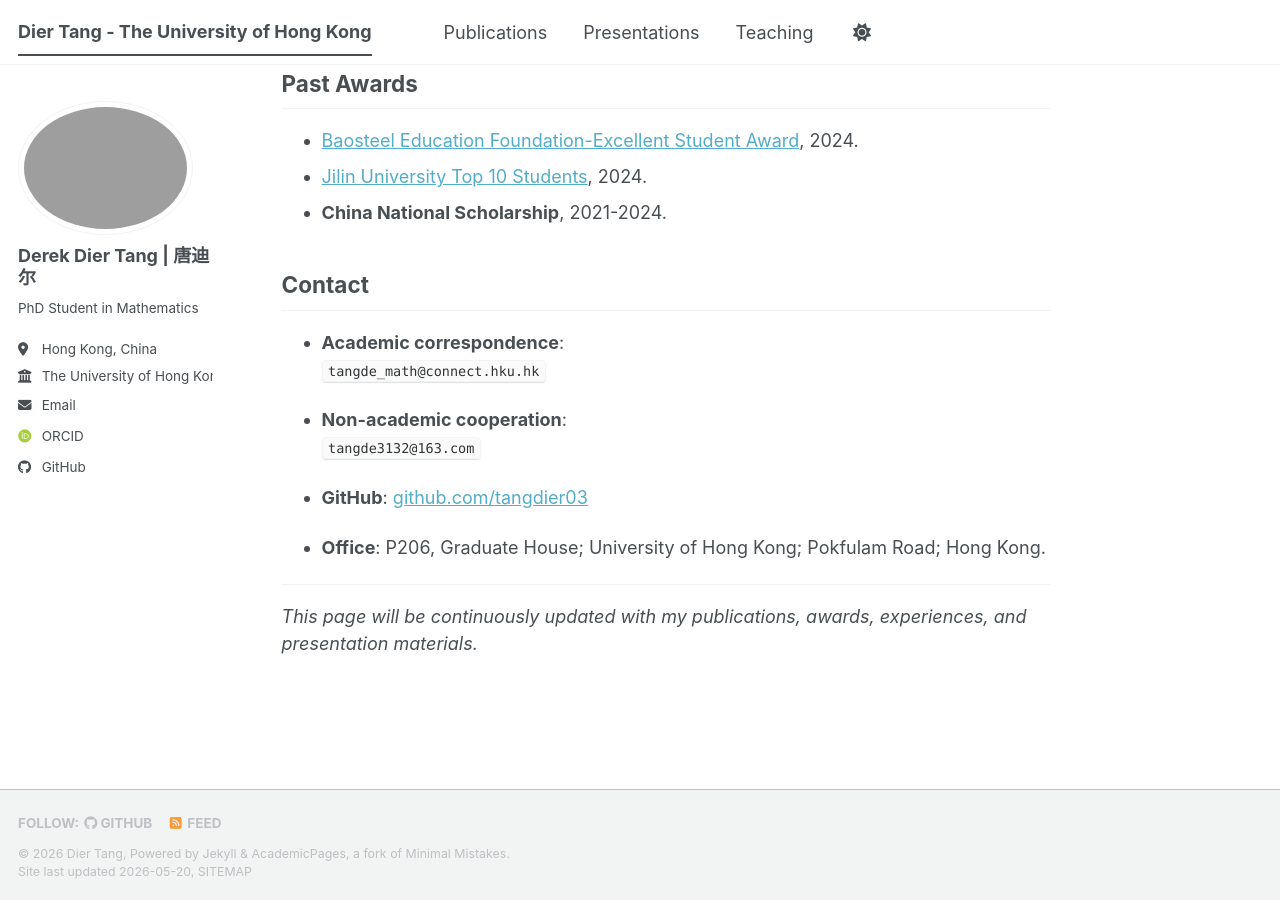
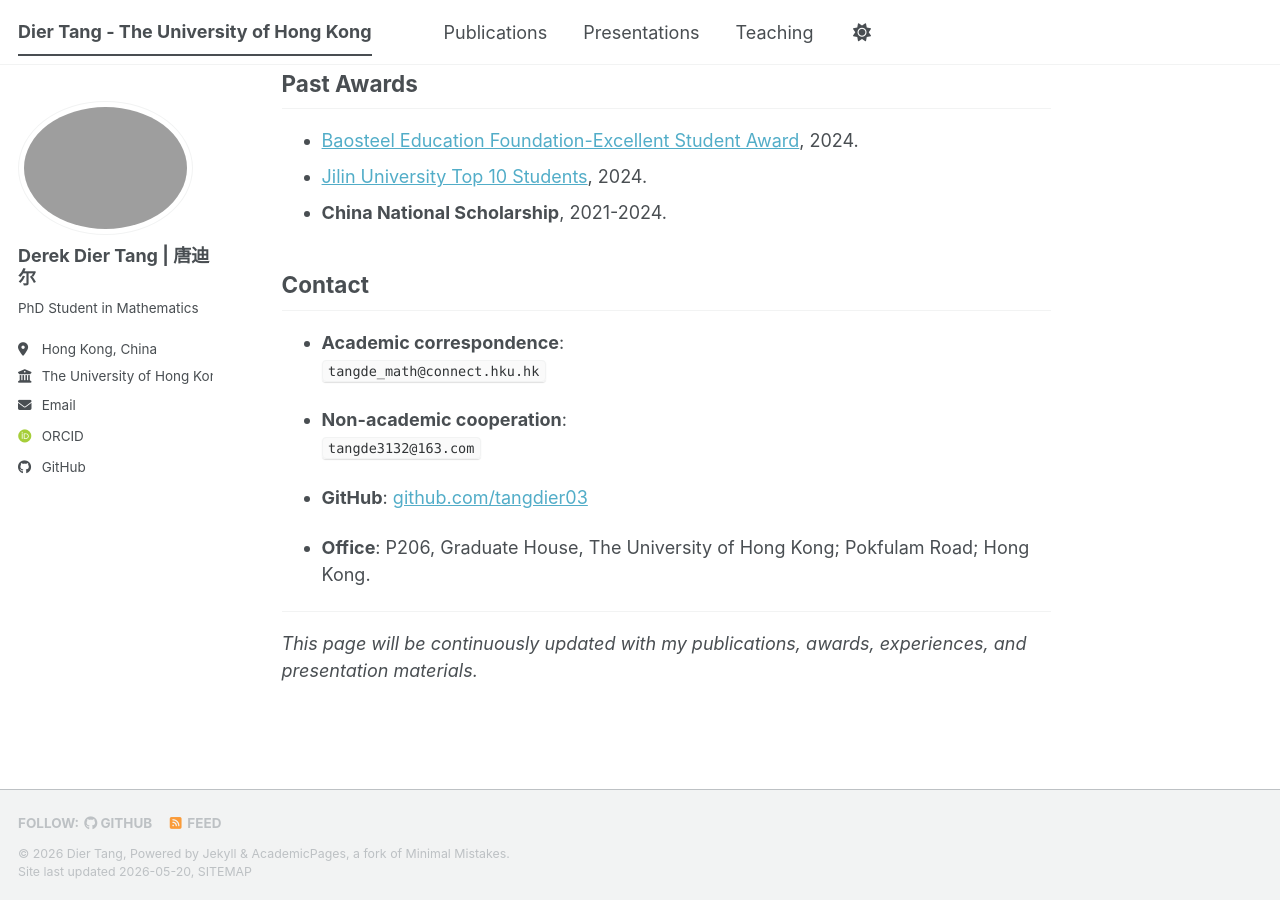
Before and after one commit to TangDier03/tangdier03.github.io, a Jekyll site: the page built from _pages/about.md, in a window 1280 px wide and 900 px high, scrolled down 854 px. Built offline with Jekyll 4.4.1, drawn with Linux system fonts in a browser that asks for light colours; some web fonts are replaced; a script bundle is joined from its source files by our own code; library files that are not in the unit come from our copies.

Commit message:
Update about.md

```diff
--- a/_pages/about.md
+++ b/_pages/about.md
@@ -53,7 +53,7 @@
 
 - **GitHub**: [github.com/tangdier03](https://github.com/tangdier03)
 
-- **Office**: P206, Graduate House; University of Hong Kong; Pokfulam Road; Hong Kong.
+- **Office**: P206, Graduate House, The University of Hong Kong; Pokfulam Road; Hong Kong.
 
 ---
 
```
